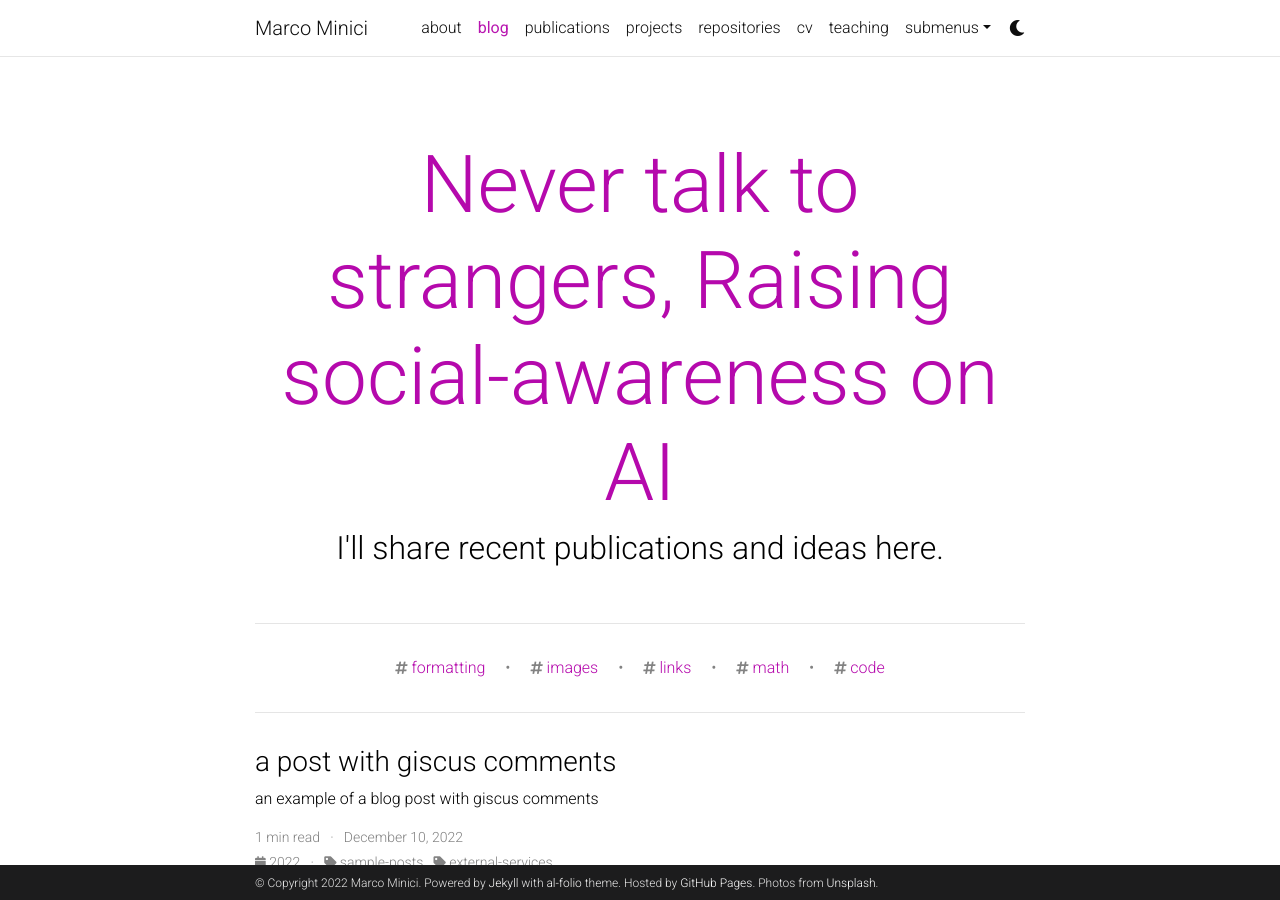
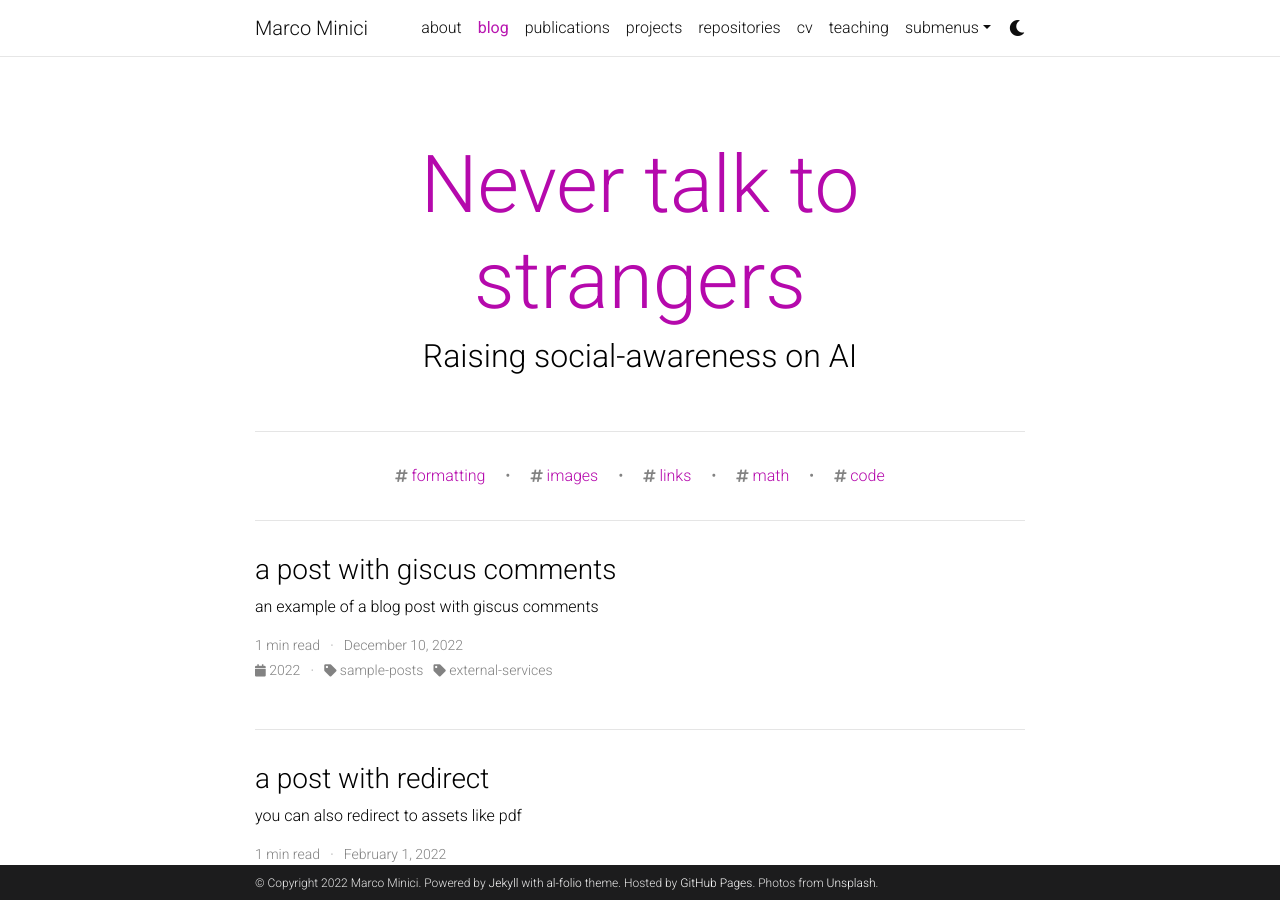
Before and after one commit to mminici/mminici.github.io, a Jekyll site: the page built from blog/index.html, in a window 1280 px wide and 900 px high. Built offline with Jekyll 4.4.1, drawn with Linux system fonts in a browser that asks for light colours; the list of posts is cut into pages by our own code; comment, search, counter and statistics services are not loaded; a style sheet for code colours, icons or effects is not loaded.

Commit message:
Update _config.yml

```diff
--- a/_config.yml
+++ b/_config.yml
@@ -113,9 +113,9 @@ bing_site_verification:  # out your bing-site-verification ID (Bing Webmaster)
 # Blog
 # -----------------------------------------------------------------------------
 
-blog_name: Never talk to strangers, Raising social-awareness on AI
+blog_name: Never talk to strangers
 blog_nav_title: blog # your blog must have a title for it to be displayed in the nav bar
-blog_description: I'll share recent publications and ideas here.
+blog_description: Raising social-awareness on AI
 permalink: /blog/:year/:title/
 
 # Pagination
```
